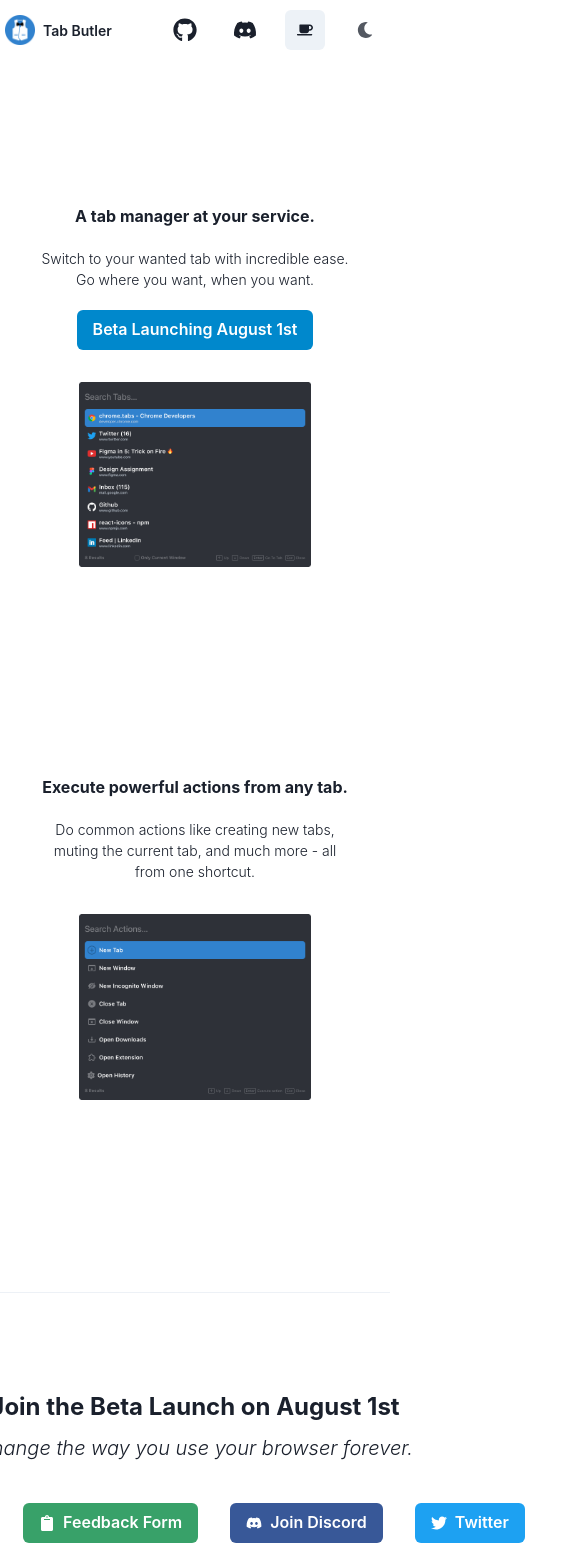
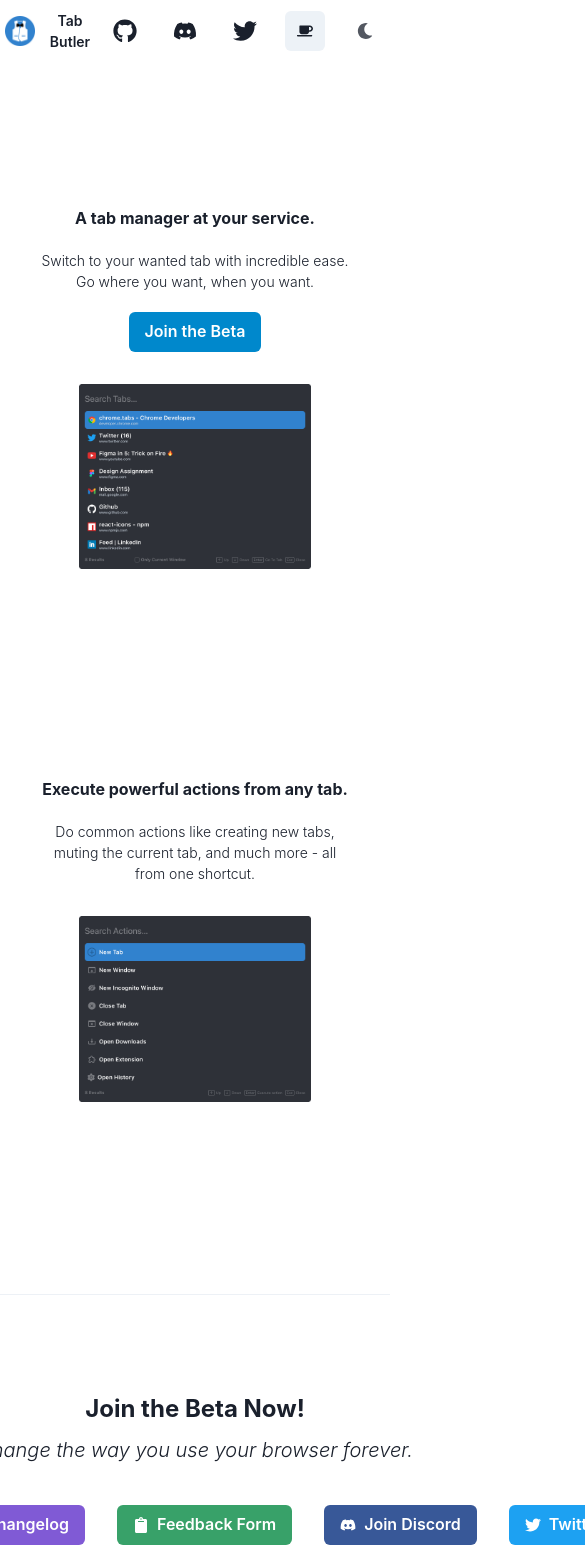
Before and after one commit to MitchellMarkGeorge/TabButlerWebsite, a React (Create React App) app: page / in a window 390 px wide. Shown: the top 1568 px of the page, 585 px wide, since content can reach past the window. Built offline with nearby package versions, Linux system fonts and the light colour scheme.

Commit message:
updated site for beta launch

```diff
--- a/css/style.css
+++ /dev/null
@@ -1,187 +0,0 @@
-:root {
-  --blue: #3182ce;
-  --white: #fff;
-  --black: rgba(0, 0, 0, 0.8);
-}
-
-* {
-  box-sizing: border-box;
-  padding: 0;
-  margin: 0;
-}
-
-body,
-html {
-  height: 100%;
-}
-
-body {
-  font-family: -apple-system, BlinkMacSystemFont, "Segoe UI", Roboto,
-    Oxygen-Sans, Ubuntu, Cantarell, "Helvetica Neue", sans-serif !important;
-  line-height: 1.6;
-  font-size: 1rem;
-  background-color: var(--blue);
-  color: var(--white);
-  /* overflow-y: scroll;
-  scroll-snap-type: y mandatory; */
-}
-
-::-webkit-scrollbar {
-  display: none;
-}
-
-.section-container {
-  height: 100%;
-  overflow-y: auto;
-  scroll-snap-type: y proximity;
-}
-
-h1,
-h2,
-h3,
-h4 {
-  line-height: 1.3;
-}
-
-a {
-  color: var(--white);
-  text-decoration: none;
-}
-
-.nav a:hover {
-  color: #eee;
-}
-
-ul {
-  list-style: none;
-}
-
-img {
-  width: 100%;
-}
-
-.container {
-  max-width: 1100px;
-  margin: auto;
-  overflow: hidden;
-  padding-left: 2rem;
-  padding-right: 2rem;
-  height: 100%;
-}
-
-.navbar {
-  font-size: 1.2rem;
-  /* so it rests on top of the first section */
-  position: fixed;
-  width: 100%;
-  padding-top: 1.5rem;
-  padding-bottom: 1.5rem;
-  background-color: var(--blue);
-  z-index: 1000;
-}
-
-.navbar .container {
-  display: grid;
-  grid-template-columns: repeat(2, 1fr);
-  gap: 2rem;
-}
-
-.navbar .logo {
-  display: flex;
-  align-items: center;
-  font-size: 1.5rem;
-}
-
-.logo img {
-  height: 70px;
-  width: 70px;
-}
-
-.navbar .nav {
-  display: flex;
-  justify-self: flex-end;
-  align-items: center;
-  justify-content: center;
-}
-
-.navbar .nav a {
-  padding: 0 1rem;
-}
-
-.showcase {
-  padding: 2rem 0;
-  height: 100vh;
-  scroll-snap-align: start;
-  scroll-snap-stop: always;
-}
-.showcase .container {
-  display: grid;
-  grid-template-columns: repeat(2, 1fr);
-  grid-gap: 3rem;
-  align-items: center;
-  justify-content: center;
-  height: 100%;
-}
-
-.showcase h1 {
-  font-size: 4rem;
-  /* color: var(--white); */
-}
-
-.showcase p {
-  margin: 1.5rem 0;
-}
-
-.btn {
-  display: inline-block;
-  background-color: var(--white);
-  color: var(--black);
-  padding: 0.8rem 1.5rem;
-  border: none;
-  /* cursor: pointer; */
-  font-size: 1.1rem;
-  border-radius: 8px;
-}
-
-/* .btn:hover {
-  background-color: #eee;
-} */
-
-
-/* .showcase.search, .showcase.join {
-    background-color: var(--white);
-    color: var(--blue);
-} */
-
-.showcase.join .container {
-  display: flex;
-  align-items: center;
-  justify-content: center;
-  text-align: center;
-}
-
-#contact_me {
-    margin-top: 1.5rem;
-}
-
-#contact_me span {
-    font-weight: bold;
-}
-
-
-/*NOT MEANT FOR MOBILE - MEANT FOR DESKTOP ONLY*/
-@media (max-width: 700px) {
-  .navbar {
-    display: none;
-  }
-  .showcase .container {
-    grid-template-columns: 1fr;
-    text-align: center;
-  }
-
-  .showcase img {
-    width: 80%;
-    margin: auto;
-    order: 1;
-  }
-}
--- a/public/index.html
+++ b/public/index.html
@@ -28,7 +28,7 @@
       work correctly both with client-side routing and a non-root public URL.
       Learn how to configure a non-root public URL by running `npm run build`.
     -->
-    <title>Tab Butler</title>
+    <title>Tab Butler - A tab manager at your sevice</title>
   </head>
   <body>
     <noscript>You need to enable JavaScript to run this app.</noscript>
--- a/src/Pages/HomePage.tsx
+++ b/src/Pages/HomePage.tsx
@@ -13,11 +13,14 @@ import {
 } from '@chakra-ui/react';
 
 import { NavBar } from '../components';
-import { MdMail } from 'react-icons/md';
+import { MdChangeHistory, MdMail } from 'react-icons/md';
 import { FaClipboard, FaDiscord, FaTwitter } from 'react-icons/fa';
+import { isFirefox } from '../utils';
 
 export const HomePage: React.FC = () => {
   const theme = useColorModeValue('dark', 'light');
+  const CHROME_URL = "https://chrome.google.com/webstore/detail/tab-butler/iiamdlbonhenkdcalhfpkbhgffdmkign"
+  const FIREFOX_URL = "https://addons.mozilla.org/en-US/firefox/addon/tab-butler";
 
   return (
     <Box textAlign="center" fontSize="xl">
@@ -40,8 +43,12 @@ export const HomePage: React.FC = () => {
                 want, when you want.
               </Text>
 
-              <Button as={Link} colorScheme="telegram" disabled>
-                Beta Launching August 1st
+              <Button
+                as={Link}
+                colorScheme="telegram"
+                href={isFirefox ? FIREFOX_URL : CHROME_URL}
+              >
+              Join the Beta
               </Button>
             </VStack>
             <Image
@@ -92,7 +99,7 @@ export const HomePage: React.FC = () => {
 
         <VStack justifyContent="center" paddingBottom={24}>
           <Text fontSize="2xl" fontWeight="bold">
-            Join the Beta Launch on August 1st
+            Join the Beta Now!
           </Text>
           <Text fontSize="xl" fontWeight="light" fontStyle="italic">
             Change the way you use your browser forever.
@@ -103,9 +110,18 @@ export const HomePage: React.FC = () => {
               leftIcon={<MdMail />}
               colorScheme="teal"
               variant="solid"
-              href="mailto:mitchellmmarkgeorge@gmail.com"
+              href="mailto:tabbutlerextension@gmail.com"
             >
-              Email Me
+              Contact Us
+            </Button>
+            <Button
+              as={Link}
+              leftIcon={<MdChangeHistory />}
+              colorScheme="purple"
+              variant="solid"
+              href="https://tab-butler.canny.io/changelog"
+            >
+              Changelog
             </Button>
             <Button
               as={Link}
--- a/src/Pages/WelcomePage.tsx
+++ b/src/Pages/WelcomePage.tsx
@@ -1,11 +1,9 @@
 import { useState } from 'react';
 import { Box, Text, VStack, ScaleFade, Kbd, Link } from '@chakra-ui/react';
 import { NavBar } from '../components';
+import { isFirefox, isMac } from '../utils';
 
 export const WelcomePage: React.FC = () => {
-  const isMac = navigator.userAgent.includes('Mac');
-  // const isChrome = navigator.userAgent.includes('Chrome');
-  const isFirefox = navigator.userAgent.includes('Firefox');
 
   const [animationIn, setAnimationIn] = useState(false);
 
@@ -28,7 +26,7 @@ export const WelcomePage: React.FC = () => {
           <NavBar />
           <ScaleFade in={animationIn} initialScale={0.8}>
             <VStack spacing={8} justifyContent="center" paddingTop={16}>
-              <Text fontSize="6xl" fontWeight="light">
+              <Text fontSize="6xl" fontWeight="thin">
                 Thanks for installing Tab Butler 🥳🤗!
               </Text>
               <Text fontSize="4xl" fontWeight="light">
--- a/src/components/NavBar/NavBar.tsx
+++ b/src/components/NavBar/NavBar.tsx
@@ -6,7 +6,7 @@ import {
   Link,
   useColorModeValue,
 } from '@chakra-ui/react';
-import { FaCoffee, FaDiscord, FaGithub } from 'react-icons/fa';
+import { FaCoffee, FaDiscord, FaGithub, FaTwitter } from 'react-icons/fa';
 
 import { ColorModeSwitcher } from './ColorModeSwitcher';
 
@@ -54,6 +54,13 @@ export const NavBar: React.FC = () => {
         />
         <IconButton
           as={Link}
+          href="https://twitter.com/TabButlerExt"
+          aria-label="Twitter link"
+          icon={<FaTwitter fontSize="24px" />}
+          variant="ghost"
+        />
+        <IconButton
+          as={Link}
           href="https://buymeacoffee.com/mitchellmmg79"
           aria-label="Buy me a coffee link"
           icon={<FaCoffee />}
--- /dev/null
+++ b/src/utils.ts
@@ -0,0 +1,3 @@
+export const isMac = navigator.userAgent.includes('Mac');
+export const isChrome = navigator.userAgent.includes('Chrome');
+export const isFirefox = navigator.userAgent.includes('Firefox');
```
